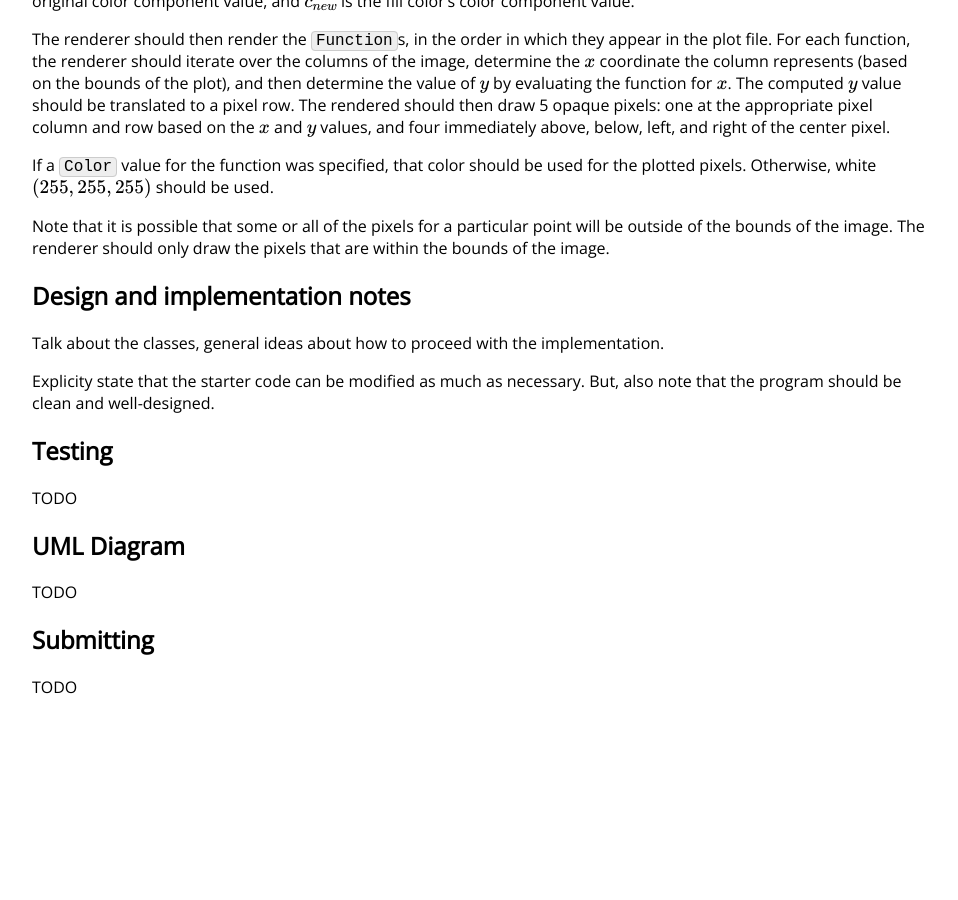
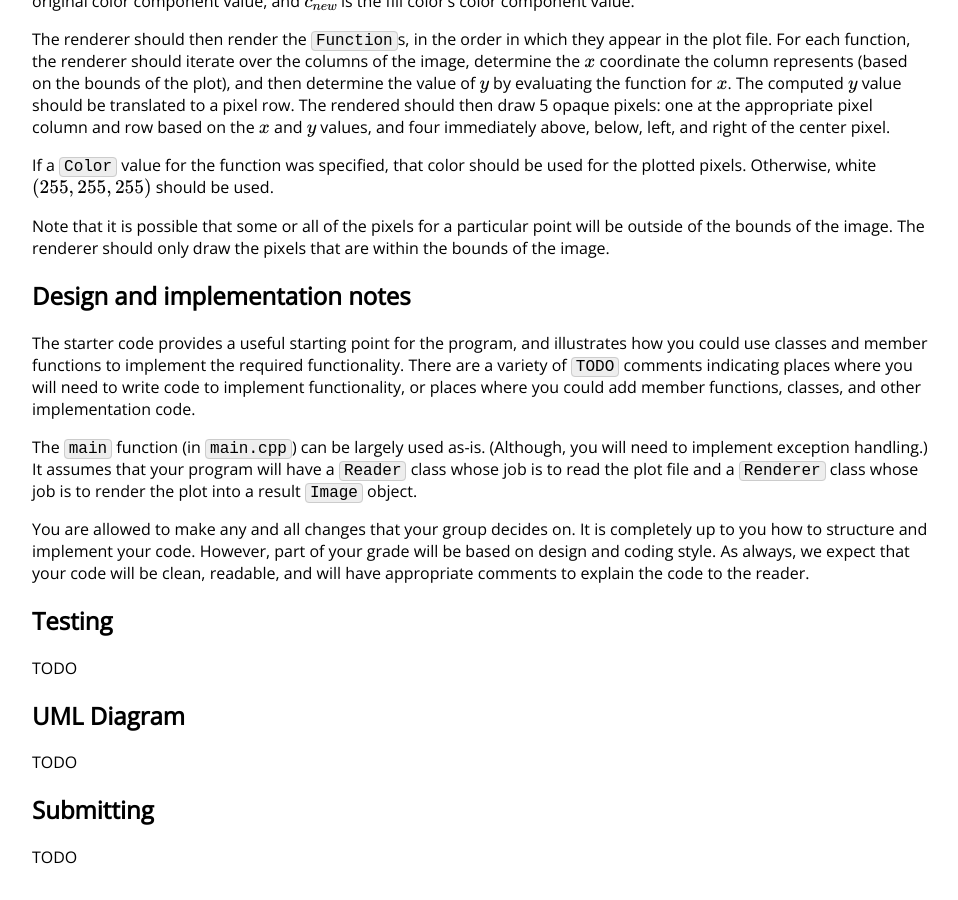
Before and after one commit to jhu-ip/cs220-summer22, a Jekyll site: the page built from assign/final.md, in a window 1280 px wide and 900 px high, scrolled down 7674 px. Shown: the whole window, without its empty margins (160-1118 px from the left). Built offline with Jekyll 4.4.1, drawn with Linux system fonts in a browser that asks for light colours; some web fonts are replaced; formulas are drawn with MathJax 3; before the commit the page ends 8404 px from its top, so only the background shows below that.

Commit message:
design and implementation notes

```diff
--- a/assign/final.md
+++ b/assign/final.md
@@ -402,11 +402,30 @@ pixels that are within the bounds of the image.
 
 ## Design and implementation notes
 
+<!--
 Talk about the classes, general ideas about how to proceed with the
 implementation.
+-->
 
-Explicity state that the starter code can be modified as much as necessary.
-But, also note that the program should be clean and well-designed.
+The starter code provides a useful starting point for the program, and
+illustrates how you could use classes and member functions to implement
+the required functionality.  There are a variety of `TODO` comments
+indicating places where you will need to write code to implement
+functionality, or places where you could add member functions, classes,
+and other implementation code.
+
+The `main` function (in `main.cpp`) can be largely used as-is. (Although,
+you will need to implement exception handling.)  It assumes that
+your program will have a `Reader` class whose job is to read the
+plot file and a `Renderer` class whose job is to render the plot into
+a result `Image` object.
+
+You are allowed to make any and all changes that your group
+decides on.  It is completely up to you how to structure and implement
+your code.  However, part of your grade will be based on design and
+coding style. As always, we expect that your code will be clean,
+readable, and will have appropriate comments to explain the code to the
+reader.
 
 ## Testing
 
```
